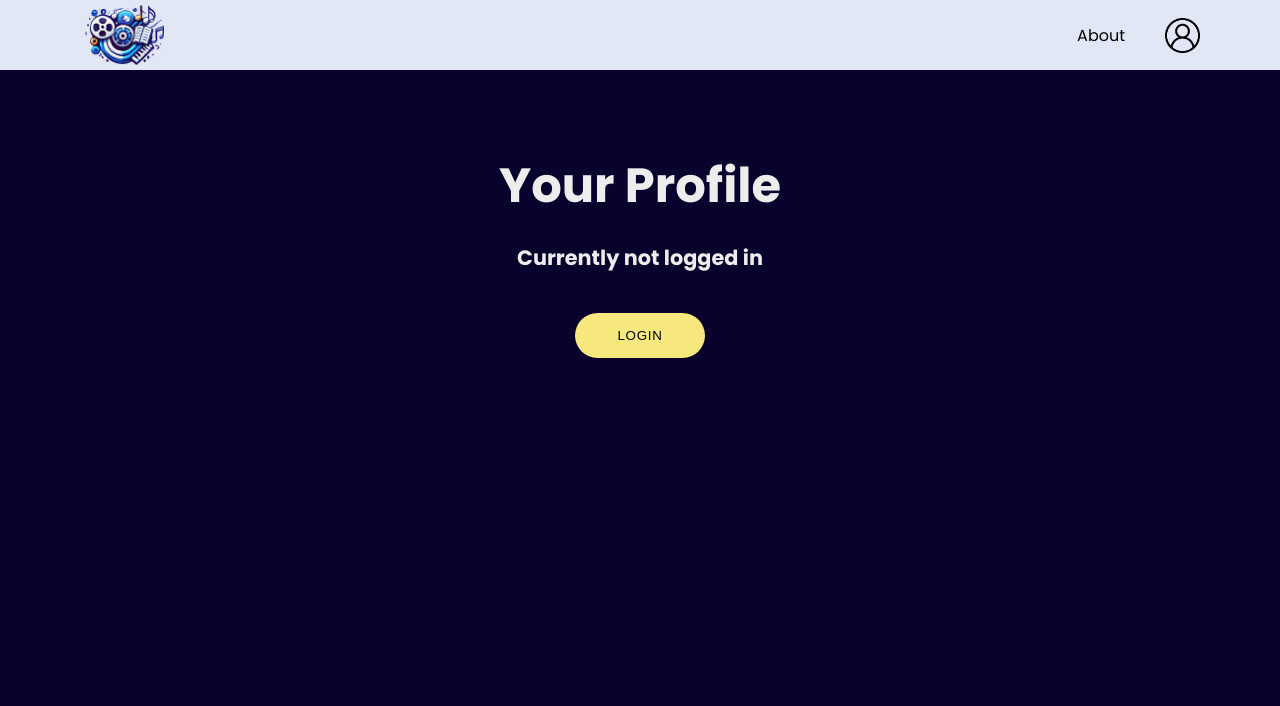
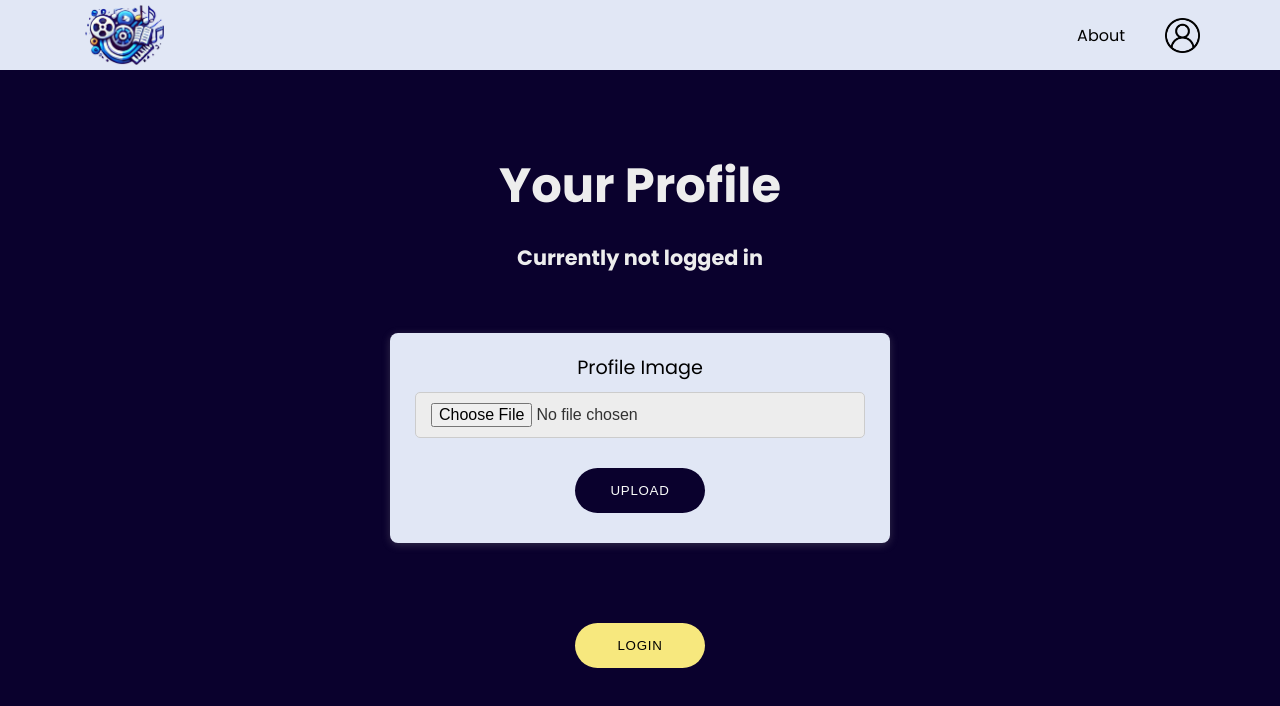
Before and after one commit to girsy01/project2_LHF, a React (Vite) app: page /profile in a window 1280 px wide. Shown: the top 706 px of the page. Built offline with nearby package versions, Linux system fonts and the light colour scheme; no server answers.

Commit message:
profile image, not finished yet

```diff
--- a/src/pages/ProfilePage.jsx
+++ b/src/pages/ProfilePage.jsx
@@ -1,4 +1,4 @@
-import { useContext, useEffect, useRef, useState } from "react";
+import { useContext, useEffect, useState } from "react";
 import { AuthContext } from "../contexts/AuthContext";
 import axios from "axios";
 import { Link, useNavigate } from "react-router-dom";
@@ -10,6 +10,24 @@ const ProfilePage = () => {
   const navigate = useNavigate();
   const { loggedIn, setLoggedIn, setUserId } = useContext(AuthContext);
   const { setMessage, setShowDeleteMessage } = useContext(MessageContext);
+  const [profileImage, setProfileImage] = useState(null);
+  const [imageUrl, setImageUrl] = useState("");
+
+  useEffect(() => {
+    if (userId) {
+      axios
+        .get("http://localhost:5005/user")
+        .then((response) => {
+          const data = response.data;
+          const user = data.find((oneUser) => String(oneUser.id) === String(userId));
+          setCurrentUser(user || {}); // Fallback to an empty object if no user is found
+          setImageUrl(user.image_url);
+        })
+        .catch((error) => {
+          console.error("Error fetching user data:", error);
+        });
+    }
+  }, [userId]);
 
   function handleLogout() {
     setLoggedIn(false);
@@ -40,20 +58,30 @@ const ProfilePage = () => {
     }
   }
 
+  function handleAddImage(e) {
+    e.preventDefault();
+    const formData = new FormData();
+    formData.append("file", profileImage);
+    formData.append("upload_preset", "Exhibitly");
+    axios
+      .post("https://api.cloudinary.com/v1_1/dj6l8ij7d/image/upload", formData)
+      .then((res) => {
+        setImageUrl(res.data.url);
+        console.log("Image url:", res.data.url);
+      })
+      .catch((err) => console.log(err));
+  }
+
   useEffect(() => {
-    if (userId) {
-      axios
-        .get("http://localhost:5005/user")
-        .then((response) => {
-          const data = response.data;
-          const user = data.find((oneUser) => String(oneUser.id) === String(userId));
-          setCurrentUser(user || {}); // Fallback to an empty object if no user is found
-        })
-        .catch((error) => {
-          console.error("Error fetching user data:", error);
-        });
-    }
-  }, [userId]);
+    axios
+      .patch(`http://localhost:5005/user/${userId}`, { image_url: imageUrl })
+      .then(({ data }) => {
+        // console.log("Image added to user");
+      })
+      .catch((error) => {
+        console.log(error);
+      });
+  }, [imageUrl]);
 
   return (
     <div className="wrapper profilePage">
@@ -65,6 +93,12 @@ const ProfilePage = () => {
       ) : (
         <h3>Currently not logged in</h3>
       )}
+      {imageUrl && <img src={imageUrl} className="profileImage" />}
+      <form onSubmit={handleAddImage}>
+        <p>Profile Image</p>
+        <input type="file" onChange={(e) => setProfileImage(e.target.files[0])} />
+        <button className="btn-dark">Upload</button>
+      </form>
       {loggedIn ? (
         <>
           <button className="btn-light" onClick={handleLogout}>
--- a/src/styles/_pages.scss
+++ b/src/styles/_pages.scss
@@ -73,4 +73,45 @@
     width: 15%;
     min-width: 130px;
   }
+
+  .profileImage {
+    height: 300px;
+    width: 300px;
+    object-fit: cover;
+    border-radius: 1000px;
+    margin-top: 20px;
+  }
+
+  form {
+    .file-input {
+      display: none; /* Completely hides the native file input */
+    }
+
+    .file-label {
+      display: inline-block;
+      width: 100%;
+      padding: 10px 15px;
+      margin: 20px 0;
+      font-size: 1rem;
+      border: 1px solid #ccc;
+      border-radius: 5px;
+      box-sizing: border-box;
+      transition: border-color 0.2s;
+      color: #323232;
+      background-color: vars.$color_2;
+    }
+
+    p {
+      font-size: 1.2rem;
+    }
+
+    input {
+      margin-top: 10px;
+    }
+
+    button {
+      margin: 10px;
+      min-width: 130px;
+    }
+  }
 }
```
